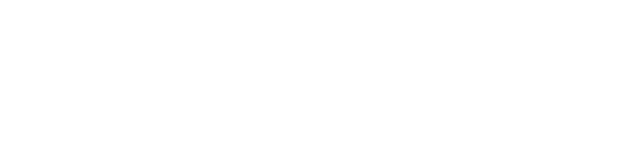
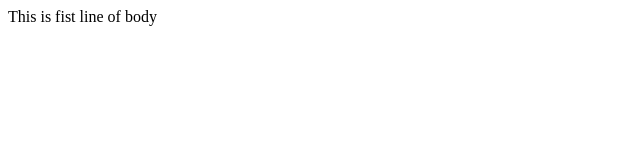
Before and after one commit to AjeetK/jenkins-demo, a plain HTML site: page index.html in a window 1280 px wide. Shown: the whole page, without its empty margins (0-640 px from the left). Drawn offline with Linux system fonts and the light colour scheme.

Commit message:
add body in index.html

```diff
--- a/index.html
+++ b/index.html
@@ -3,5 +3,6 @@
 		<title>This is title</title>
 	</head>
 	<body>
+		<p>This is fist line of body</body>
 	</body>
 </html>
```
